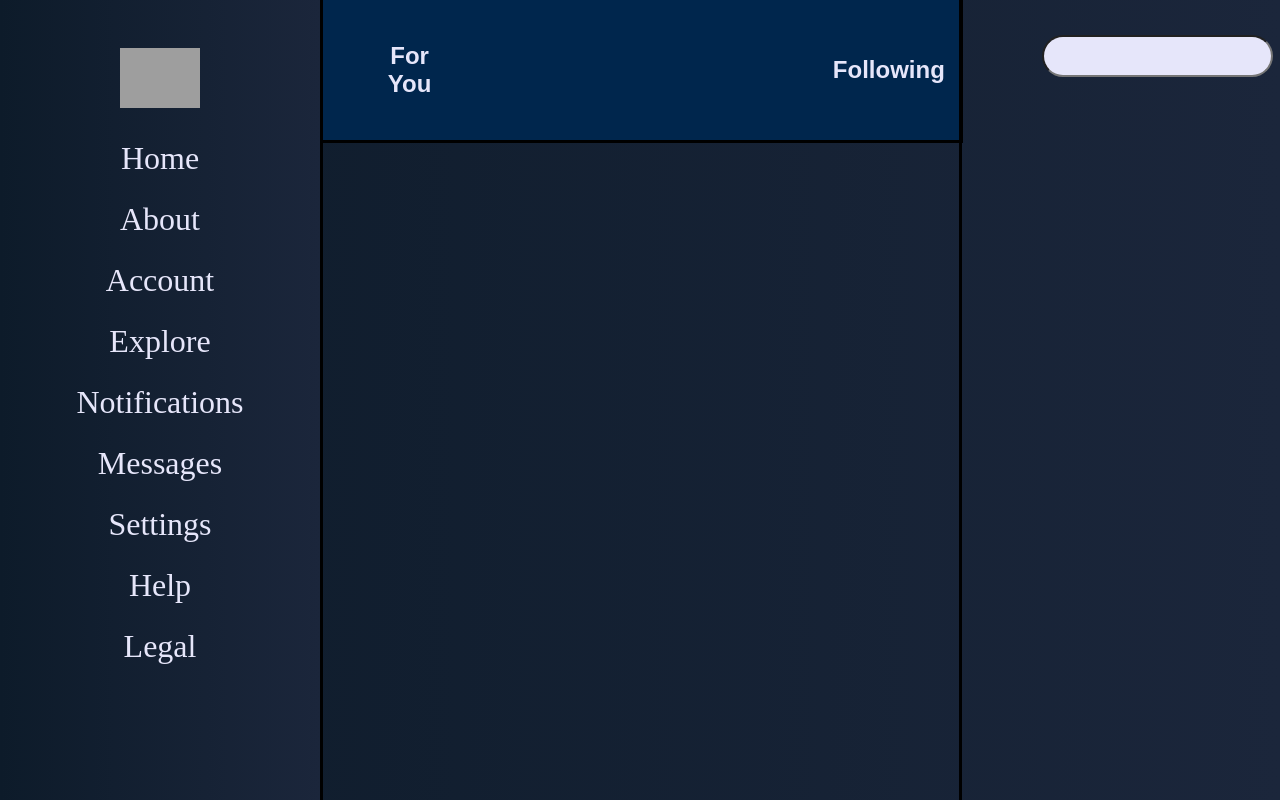
After one commit to Eletrodude/Chirpify-X, a PHP site: page /PhP-html/PhP/Main.php in a window 1280 px wide. The commit adds this page. Run offline with PHP 8.4, Linux system fonts and the light colour scheme; grey boxes are pictures that could not be loaded.

Commit message:
V0.2.1 Added Main Page

```diff
--- /dev/null
+++ b/CSS/MainPage.css
@@ -0,0 +1,157 @@
+html {
+    scroll-behavior: smooth;
+}
+
+body {
+    background: linear-gradient(to right, #0D1B2A, #1B263B);
+    padding: 0;
+    margin: 0;
+    font-size: 2rem;
+}
+
+.Posts {
+    outline: 3px black solid;
+    /* box-shadow: 3px 3px 3px #0D1B2A; */
+    background-color: #00264D;
+    max-width: 50%;
+    max-height: 100%;
+    height: 100%;
+    width: 100%;
+    display: flex;
+    flex-direction: row;
+    margin: auto;
+}
+
+.Buttons {
+    height: 20%;
+    width: 100%;
+    padding: 5%;
+    display: flex;
+    /* flex-direction: row; */
+    margin: auto;
+    /* justify-content: center; */
+    align-items: center;
+}
+
+.Buttons button {
+    background-color: #00264D;
+    color: #E6E6FA;
+}
+
+#Button1 {
+    box-shadow: none;
+    margin-right: auto;
+    border: none;
+    width: 100%;
+    height: 100%;
+    display: block;
+    padding: 10px 20px;
+    font: bold 1.5rem Arial, serif;
+}
+
+#Button2 {
+    box-shadow: none;
+    margin-left: auto;
+    outline: none;
+    border: none;
+    width: 100%;
+    height: 100%;
+    display: block;
+    padding: 10px 20px;
+    font: bold 1.5rem Arial, serif;
+}
+
+.Button1 {
+    max-width: 20%;
+    width: 100%;
+    margin-right: auto;
+    box-shadow: none;
+}
+
+.Button2 {
+    box-shadow: none;
+    max-width: 20%;
+    width: 100%;
+}
+
+.SideBar {
+    outline: 3px solid black;
+    /* top: -2%; */
+    bottom: auto;
+    position: absolute;
+    display: flex;
+    flex-direction: column;
+    justify-content: center;
+    max-width: 25%;
+    max-height: 100%;
+    text-decoration: none;
+    height: 100vh;
+    width: 100%;
+}
+
+.Links {
+    gap: 1.5rem;
+    position: relative;
+    height: 100%;
+    width: 100%;
+    display: flex;
+    flex-direction: column;
+    align-items: center;
+    background: linear-gradient(to right, #0D1B2A, #1B263B);
+    padding-top: 15%;
+    padding-bottom: 2%;
+}
+
+.SideBar2 {
+    position: fixed;
+    margin-left: auto;
+    display: flex;
+    bottom: 0;
+    right: -0.15%;
+    outline: 3px solid black;
+    max-width: 25%;
+    max-height: 100%;
+    text-decoration: none;
+    height: 100vh;
+    width: 100%;
+    justify-content: center;
+
+    form {
+        width: 75%;
+        margin-left: auto;
+    }
+
+}
+
+.SideBar2 #Search {
+    padding: 10px;
+    font-size: 1rem;
+    border-radius: 300px;
+
+    background-color: #E6E6FA;
+}
+
+.SearchBar {
+
+
+    height: 10%;
+    width: 100%;
+    margin-right: auto;
+    margin-left: auto;
+    margin-top: 10%;
+}
+
+
+img {
+    /* position: fixed; */
+    max-width: 5rem;
+    max-height: 5rem;
+    z-index: 2;
+}
+
+a {
+    font-size: 2rem;
+    color: #E6E6FA;
+    text-decoration: none;
+    /* color: black; */
+}
--- a/CSS/main.css
+++ b/CSS/main.css
@@ -71,7 +71,7 @@ body{
     background: linear-gradient(to right, #0D1B2A, #1B263B);
     border-radius: 8px;
     box-shadow: 0 4px 10px rgba(0, 0, 0, 0.1);
-    width: 30%;
+    width: 40%;
     height: 100%;
     margin-right: auto;
 }
@@ -89,7 +89,7 @@ body{
 }
 
 .Form{
-    padding: 5%;
+    padding: 8%;
     border-radius: 12px;
     background-color: #F8F9FA;
     margin-top: auto;
@@ -163,7 +163,7 @@ input{
         width: 100%;
         height: 100%;
         display: flex;
-        left: -2.5%;
+        left: 0;
         margin: auto;
         max-height: 100%;
         max-width: 100%;
--- a/PhP-html/LogIn.html
+++ b/PhP-html/LogIn.html
@@ -7,7 +7,7 @@
     <!--    <h1 id = "Title">Chirpify</h1>-->
    <div class="LogIn">
 
-        <form action="Verwerk.php" class="Form" method="post">
+        <form action="PhP/Main.php" class="Form" method="post">
 
             <h2 class="CenterItem">Log in to continue</h2>
             <label for="Email">Email Adress </label>
--- /dev/null
+++ b/PhP-html/PhP/Main.php
@@ -0,0 +1,58 @@
+<!doctype html>
+<html lang="en">
+<head>
+    <meta charset="UTF-8">
+    <meta name="viewport" content="width=device-width, initial-scale=1">
+    <link rel="stylesheet" href="../../CSS/MainPage.css">
+    <title>Document</title>
+</head>
+<body>
+
+
+<div class="SideBar">
+
+
+    <div class="Links">
+        <a href="#"><img src="Screenshot%202025-02-13%20200836.png" alt=""></a>
+        <a href="#">Home</a>
+        <a href="#">About</a>
+        <a href="#">Account</a>
+        <a href="#">Explore</a>
+        <a href="#">Notifications</a>
+        <a href="#">Messages</a>
+        <a href="#">Settings</a>
+        <a href="#">Help</a>
+        <a href="#">Legal</a>
+    </div>
+
+
+</div>
+
+
+<div class="Posts">
+    <div class="Buttons">
+
+        <div class="Button1">
+            <button id="Button1">For You</button>
+        </div>
+
+
+        <div class="Button2">
+            <button id="Button2">Following</button>
+        </div>
+    </div>
+
+</div>
+
+<div class="SideBar2">
+    <div class="SearchBar">
+        <form action="">
+            <label for="Search"></label>
+            <input type="search" name="Search" id="Search">
+        </form>
+    </div>
+
+</div>
+
+</body>
+</html>
--- a/PhP-html/index.php
+++ b/PhP-html/index.php
@@ -8,7 +8,7 @@
     <link href="https://cdn.jsdelivr.net/npm/bootstrap@5.3.3/dist/css/bootstrap.min.css" rel="stylesheet" integrity="sha384-QWTKZyjpPEjISv5WaRU9OFeRpok6YctnYmDr5pNlyT2bRjXh0JMhjY6hW+ALEwIH" crossorigin="anonymous">
 </head>
 <body>
-      <?php require'LogIn.html' ?>
+      <?php require 'LogIn.html' ?>
 
 
 
--- a/PhP/Verwerk.php
+++ /dev/null
@@ -1,3 +0,0 @@
-<?php
-echo $_POST['Email'];
-echo $_POST["Password"];
```
Also changed, not shown: PhP/index.php (deleted, +0 -40 lines), PhP/Register.php (deleted).
